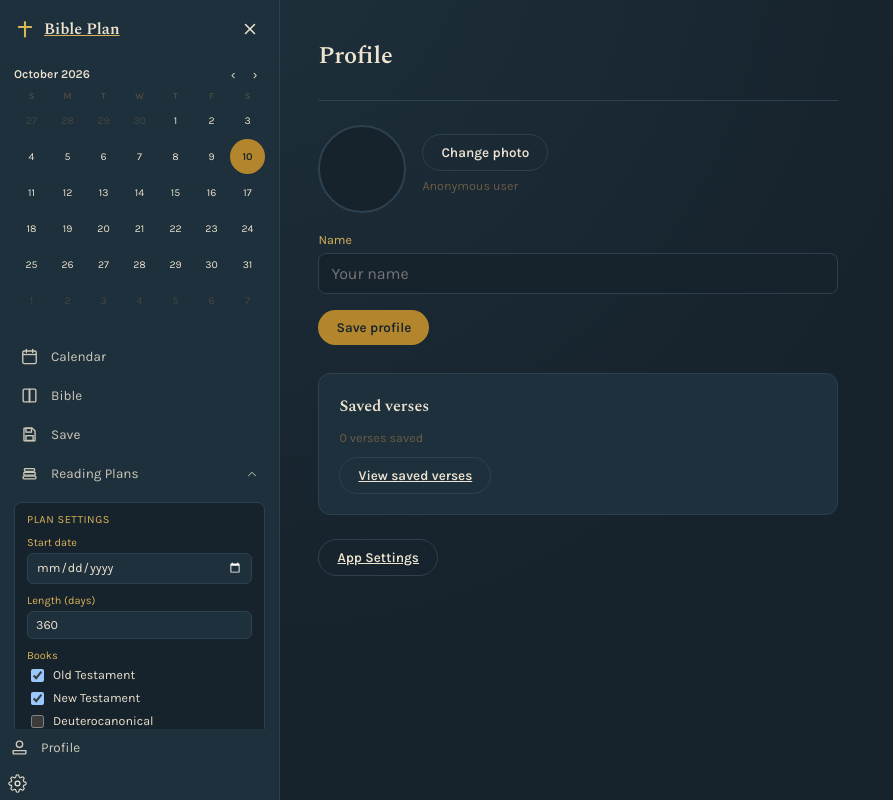
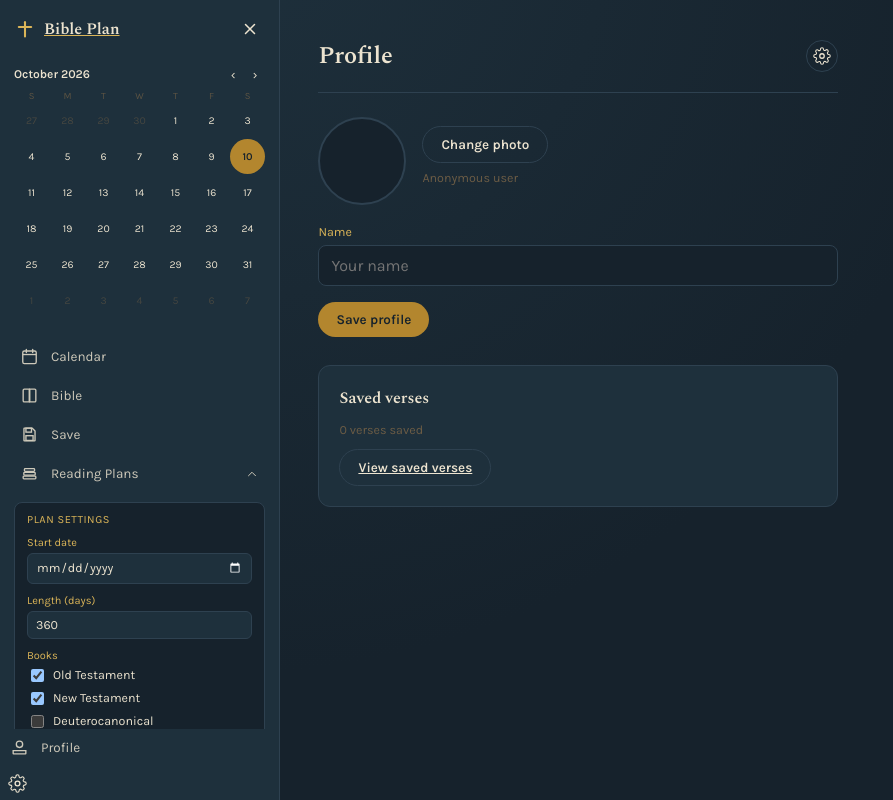
Before and after one commit to jasonhukom/Bible-Plan, a React (Vite) app: page /profile in a window 1280 px wide. Shown: the whole page, without its empty margins (0-893 px from the left). Built offline with nearby package versions, Linux system fonts and the light colour scheme; no server answers.

Commit message:
Move App Settings button to top right of Profile page with icon

```diff
--- a/src/pages/ProfilePage.jsx
+++ b/src/pages/ProfilePage.jsx
@@ -71,8 +71,19 @@ export default function ProfilePage() {
 
   return (
     <div style={{ maxWidth: 520 }}>
-      <div className="page-header">
-        <h1>Profile</h1>
+      <div className="page-header" style={{ alignItems: "center" }}>
+        <h1 style={{ margin: 0 }}>Profile</h1>
+        <Link to="/settings" className="icon-btn" title="Settings" style={{ border: "1px solid var(--night-line)" }}>
+          <svg viewBox="0 0 24 24" fill="none" width="18" height="18">
+            <circle cx="12" cy="12" r="3" stroke="currentColor" strokeWidth="1.7" />
+            <path
+              d="M19.4 15a1.65 1.65 0 0 0 .33 1.82l.06.06a2 2 0 0 1-2.83 2.83l-.06-.06a1.65 1.65 0 0 0-1.82-.33 1.65 1.65 0 0 0-1 1.51V21a2 2 0 0 1-4 0v-.09A1.65 1.65 0 0 0 9 19.4a1.65 1.65 0 0 0-1.82.33l-.06.06a2 2 0 0 1-2.83-2.83l.06-.06a1.65 1.65 0 0 0 .33-1.82 1.65 1.65 0 0 0-1.51-1H3a2 2 0 0 1 0-4h.09A1.65 1.65 0 0 0 4.6 9a1.65 1.65 0 0 0-.33-1.82l-.06-.06a2 2 0 0 1 2.83-2.83l.06.06a1.65 1.65 0 0 0 1.82.33H9a1.65 1.65 0 0 0 1-1.51V3a2 2 0 0 1 4 0v.09a1.65 1.65 0 0 0 1 1.51 1.65 1.65 0 0 0 1.82-.33l.06-.06a2 2 0 0 1 2.83 2.83l-.06-.06a1.65 1.65 0 0 0-.33 1.82V9a1.65 1.65 0 0 0 1.51 1H21a2 2 0 0 1 0 4h-.09a1.65 1.65 0 0 0-1.51 1z"
+              stroke="currentColor"
+              strokeWidth="1.4"
+              strokeLinejoin="round"
+            />
+          </svg>
+        </Link>
       </div>
 
       <div className="avatar-upload-row">
@@ -144,11 +155,7 @@ export default function ProfilePage() {
         </Link>
       </div>
 
-      <div style={{ marginTop: 24 }}>
-        <Link className="btn btn-ghost" to="/settings">
-          App Settings
-        </Link>
-      </div>
+
 
       {showLoginModal && (
         <LoginModal onClose={() => setShowLoginModal(false)} onSuccess={() => setShowLoginModal(false)} />
```
